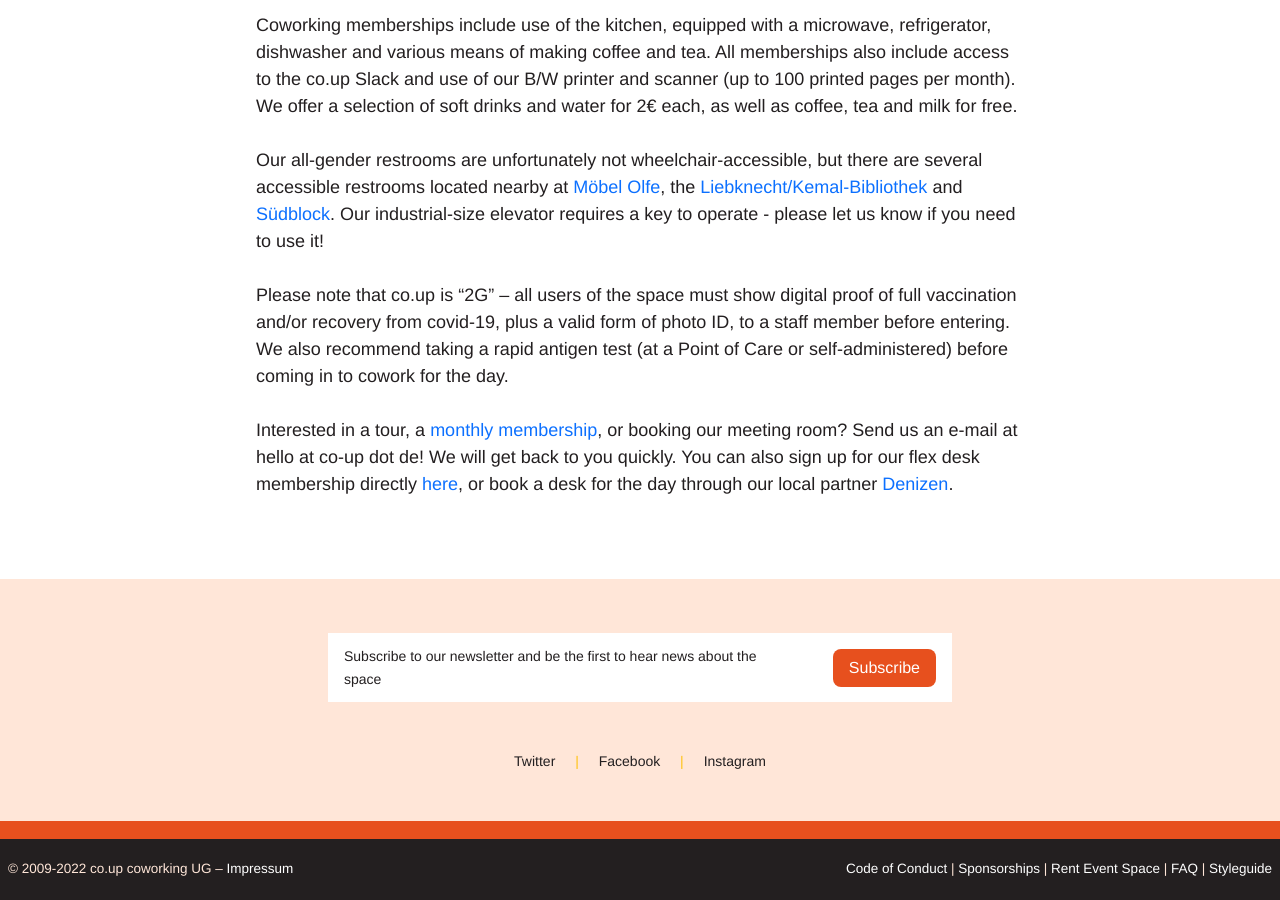
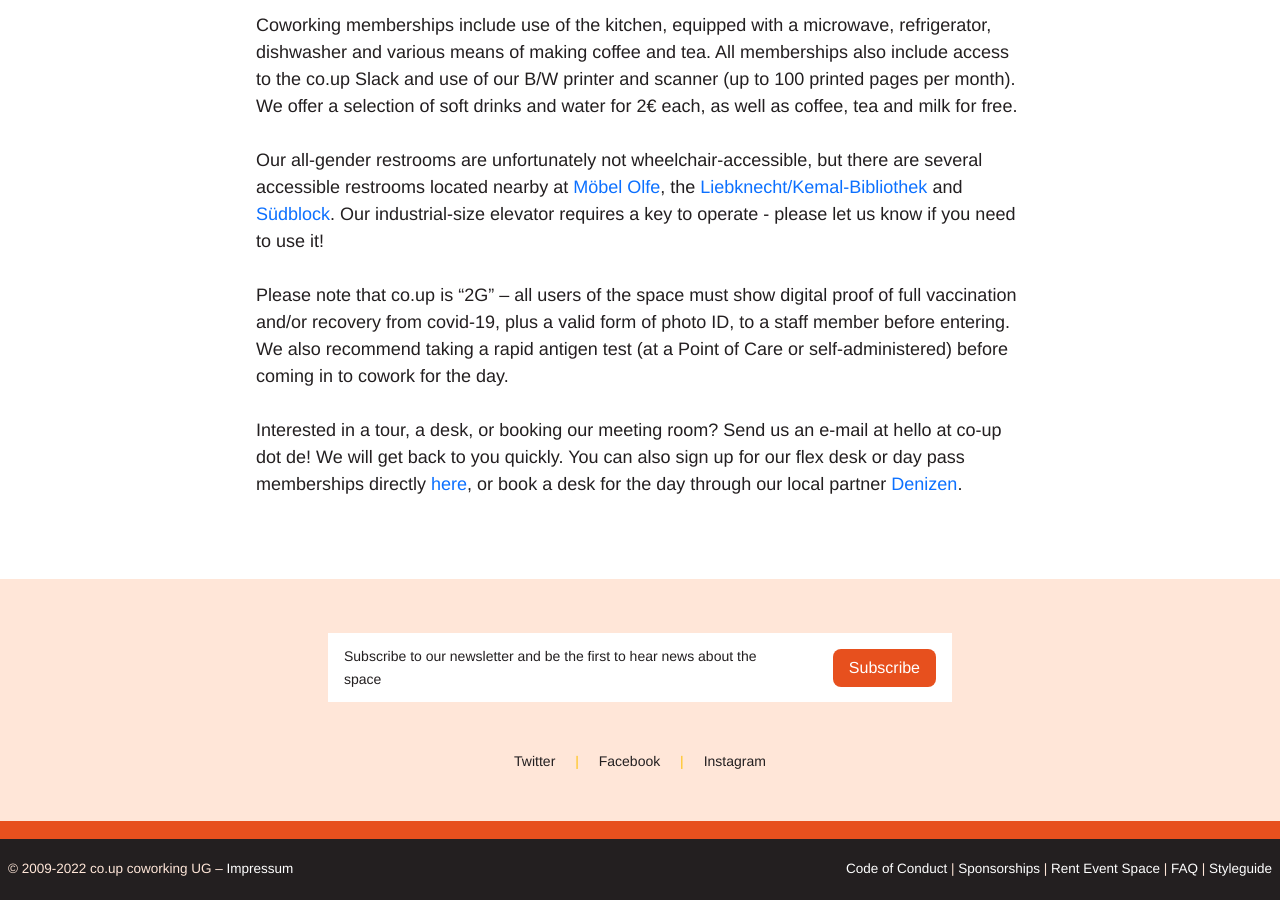
Before and after one commit to co-up/co-up.de, a Jekyll site: the page built from coworking.md, in a window 1280 px wide and 900 px high, scrolled down 886 px. Built offline with Jekyll 4.4.1, drawn with Linux system fonts in a browser that asks for light colours.

Commit message:
added day passes

```diff
--- a/coworking.md
+++ b/coworking.md
@@ -22,4 +22,4 @@
 
 Please note that co.up is “2G” – all users of the space must show digital proof of full vaccination and/or recovery from covid-19, plus a valid form of photo ID, to a staff member before entering. We also recommend taking a rapid antigen test (at a Point of Care or self-administered) before coming in to cowork for the day.
 
-Interested in a tour, a [monthly membership](https://members.co-up.de), or booking our meeting room? Send us an e-mail at hello at co-up dot de! We will get back to you quickly. You can also sign up for our flex desk membership directly [here](https://members.co-up.de/membership_signup/new?plan_id=6e8228d4ae5b1d7f7b348b29fcd523bf), or book a desk for the day through our local partner [Denizen](https://thisisdenizen.com).
+Interested in a tour, a desk, or booking our meeting room? Send us an e-mail at hello at co-up dot de! We will get back to you quickly. You can also sign up for our flex desk or day pass memberships directly [here](https://members.co-up.de/membership_signup/new?plan_id=6e8228d4ae5b1d7f7b348b29fcd523bf), or book a desk for the day through our local partner [Denizen](https://thisisdenizen.com).
```
